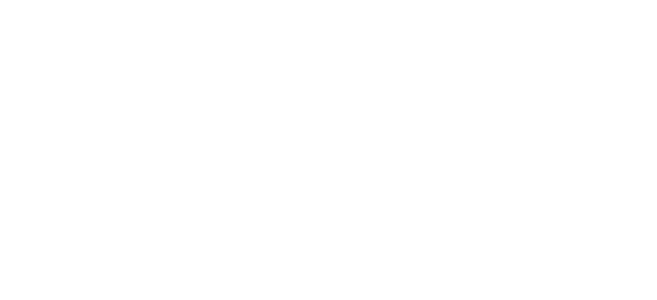
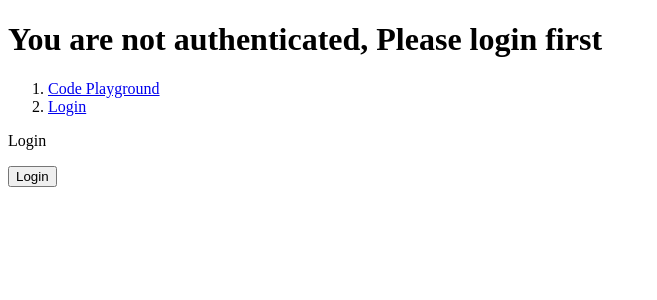
Before and after one commit to acciojob/code-playground-kapex-coder, a React app: page /login in a window 1280 px wide. Shown: the top 300 px of the page, without its empty margins (0-657 px from the left). Built offline with nearby package versions, Linux system fonts and the light colour scheme.

Commit message:
Completed: Code Playground

```diff
--- a/package.json
+++ b/package.json
@@ -13,12 +13,13 @@
   "license": "ISC",
   "dependencies": {
     "css-loader": "^4.3.0",
+    "cypress": "^9.5.0",
     "jest-junit": "^11.1.0",
     "react": "^16.13.1",
     "react-dom": "^16.13.1",
+    "react-router-dom": "^6.3.0",
     "style-loader": "^1.2.1",
-    "webpack-cli": "^3.3.12",
-    "cypress": "^9.5.0"
+    "webpack-cli": "^3.3.12"
   },
   "jest": {
     "moduleNameMapper": {
--- a/src/components/App.js
+++ b/src/components/App.js
@@ -1,11 +1,45 @@
 
 import React from "react";
 import './../styles/App.css';
+import CodePlayground from "./CodePlayground";
+import { NavLink, Route, Routes } from "react-router-dom";
+import Login from "./Login";
+import PrivateRoute from "./PrivateRoute";
 
 const App = () => {
+  const [isAuthenticated, setIsAuthenticated] = React.useState(false);
+
+  const handleAuthentication = () => {
+    setIsAuthenticated((prevAuth) => !prevAuth);
+  }
+
   return (
     <div>
-        {/* Do not remove the main div */}
+      <header>
+        <h1>
+          {isAuthenticated ? "Logged in, Now you can enter Playground" : "You are not authenticated, Please login first"}
+        </h1>
+        <nav>
+          <ol>
+            <li><NavLink to="/">Code Playground</NavLink></li>
+            <li><NavLink to="/login">Login</NavLink></li>
+          </ol>
+        </nav>
+      </header>
+      <div className="main-container">
+        <Routes>
+          <Route path="/login" element={<Login handleAuthentication={handleAuthentication} isAuthenticated={isAuthenticated} />} />
+          <Route
+            path="/"
+            element={
+              <PrivateRoute isAuthenticated={isAuthenticated}>
+                <CodePlayground />
+              </PrivateRoute>
+            }
+          />
+          <Route path="*" element={<p>Page not Found</p>} />
+        </Routes>
+      </div>
     </div>
   )
 }
--- /dev/null
+++ b/src/components/CodePlayground.js
@@ -0,0 +1,11 @@
+import React from "react";
+
+const CodePlayground = () => {
+  return (
+    <div>
+      Hi Welcome to Code Playground
+    </div>
+  )
+}
+
+export default CodePlayground;
--- /dev/null
+++ b/src/components/Login.js
@@ -0,0 +1,14 @@
+import React from "react";
+
+const Login = ({ handleAuthentication, isAuthenticated }) => {
+    return (
+        <>
+            <p>Login</p>
+            <button onClick={handleAuthentication}>
+                {isAuthenticated ? 'Logout' : 'Login'}
+            </button>
+        </>
+    );
+}
+
+export default Login;
--- /dev/null
+++ b/src/components/PrivateRoute.js
@@ -0,0 +1,14 @@
+import React from 'react';
+import { Navigate } from 'react-router-dom';
+
+const PrivateRoute = ({ children, isAuthenticated }) => {
+    // If not authenticated, redirect to login page
+    if (!isAuthenticated) {
+        return <Navigate to="/login" replace />;
+    }
+
+    // If authenticated, render the protected component
+    return children;
+};
+
+export default PrivateRoute;
--- a/src/index.js
+++ b/src/index.js
@@ -1,7 +1,12 @@
 import React from "react";
 import ReactDOM from "react-dom";
 import App from "./components/App";
+import { BrowserRouter } from "react-router-dom";
 
 
-
-ReactDOM.render(<App />, document.getElementById("root"));
+ReactDOM.render(
+    <BrowserRouter>
+        <App />
+    </BrowserRouter>,
+    document.getElementById("root")
+);
--- a/webpack.config.js
+++ b/webpack.config.js
@@ -2,6 +2,9 @@
 const HtmlWebpackPlugin= require('html-webpack-plugin');
 module.exports = {
     entry: './src/index.js',
+    devServer: {
+        historyApiFallback: true,
+    },
 
     output: {
         path: path.join(__dirname,"/dist"),
```
Also changed, not shown: 1 other file (tests, documents, lock files or other folders).
